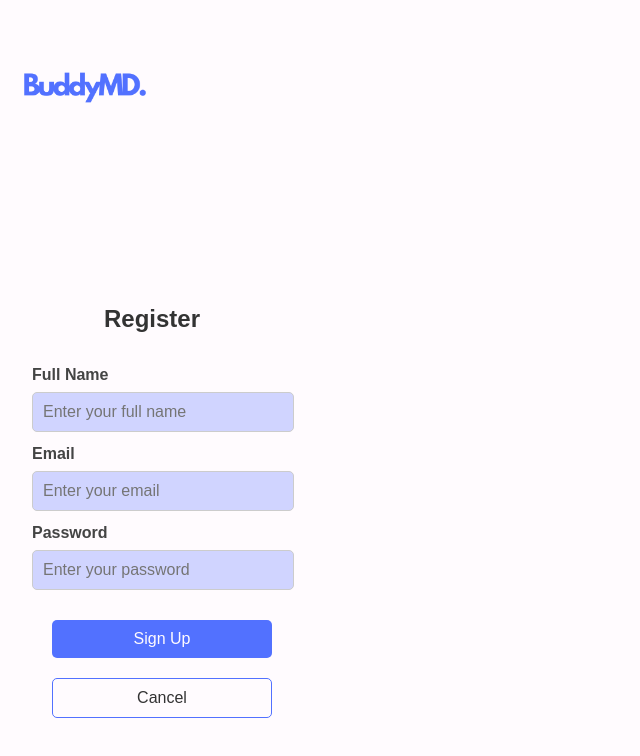
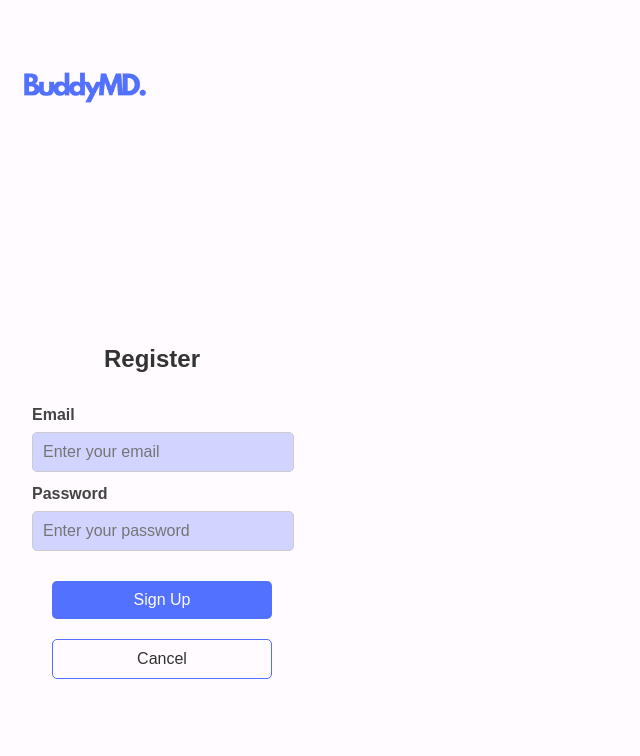
Before and after one commit to FarinazCodes/buddymd-frontend, a React (Vite) app: page /register in a window 1280 px wide. Shown: the top 756 px of the page, without its empty margins (0-640 px from the left). Built offline with nearby package versions, Linux system fonts and the light colour scheme; no server answers; a web font is replaced by a local one.

Commit message:
correct registrations

```diff
--- a/src/pages/Register/Register.jsx
+++ b/src/pages/Register/Register.jsx
@@ -8,7 +8,7 @@ import "./Register.scss";
 const Register = () => {
   const [email, setEmail] = useState("");
   const [password, setPassword] = useState("");
-  const [displayName, setDisplayName] = useState("");
+
   const [error, setError] = useState("");
   const navigate = useNavigate();
 
@@ -17,7 +17,6 @@ const Register = () => {
     setError("");
 
     try {
-      // ✅ Register the user in Firebase
       const userCredential = await createUserWithEmailAndPassword(
         auth,
         email,
@@ -25,28 +24,21 @@ const Register = () => {
       );
       const user = userCredential.user;
 
-      // ✅ Set display name in Firebase Auth
-      await updateProfile(user, { displayName });
+      const token = await user.getIdToken();
+      const apiUrl = import.meta.env.VITE_API_URL;
 
-      // ✅ Get Firebase token for authentication
-      const token = await user.getIdToken();
-      const apiUrl = import.meta.env.VITE_API_URL; // ✅ Use environment variable for API URL
-
-      // ✅ Send user data to backend
       await axios.post(
-        `${apiUrl}/api/auth/register`, // Ensure your backend has this endpoint
+        `${apiUrl}/api/auth/register`,
         {
           uid: user.uid,
           email: user.email,
-          displayName: displayName,
-          phoneNumber: "", // Optional, can be updated later
+          phoneNumber: "",
         },
         { headers: { Authorization: `Bearer ${token}` } }
       );
 
       console.log("User successfully added to database!");
 
-      // ✅ Navigate to home after successful registration
       navigate("/home");
     } catch (error) {
       console.error("Registration Error:", error);
@@ -60,16 +52,6 @@ const Register = () => {
         <h2 className="register__title">Register</h2>
         {error && <p className="register__error">{error}</p>}
         <form className="register__form" onSubmit={handleRegister}>
-          <label className="register__label">Full Name</label>
-          <input
-            type="text"
-            placeholder="Enter your full name"
-            className="register__input"
-            value={displayName}
-            onChange={(e) => setDisplayName(e.target.value)}
-            required
-          />
-
           <label className="register__label">Email</label>
           <input
             type="email"
--- a/src/pages/Register/Register.scss
+++ b/src/pages/Register/Register.scss
@@ -8,6 +8,9 @@
   align-items: center;
   height: 80vh;
   background-color: $primary-color-2;
+  font-family: "new-zen", sans-serif;
+  font-weight: 700;
+  font-style: normal;
 
   &__container {
     width: 240px;
```
